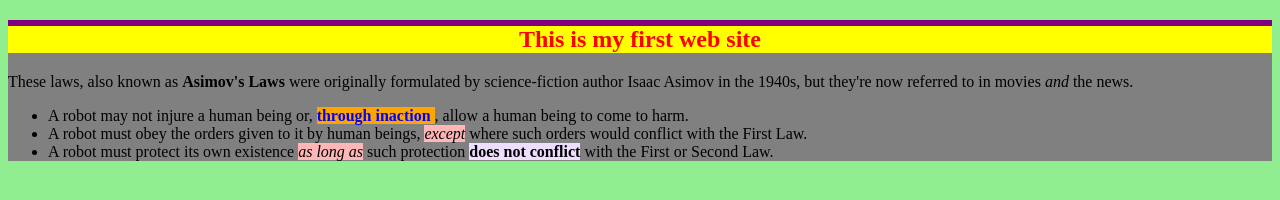
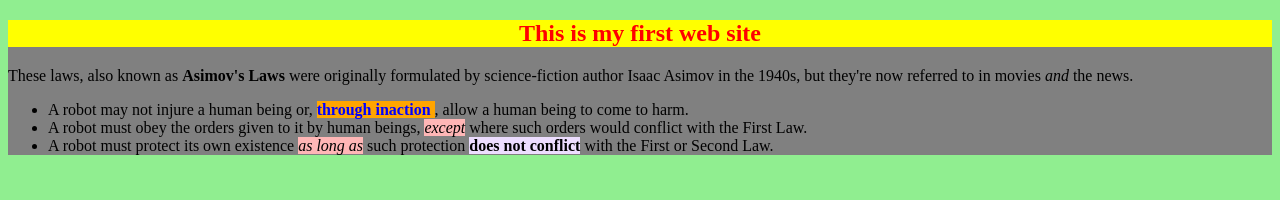
Before and after one commit to BeloYna/BeloYna.github.io, a plain HTML site: page index.html in a window 1280 px wide. Drawn offline with Linux system fonts and the light colour scheme.

Commit message:
Update index.html

```diff
--- a/index.html
+++ b/index.html
@@ -16,7 +16,6 @@
             text-align: center;
             color: red;
             background-color: yellow;
-            border-top: 6px solid purple;
         }
         body {
             background-color: lightgreen;
```
